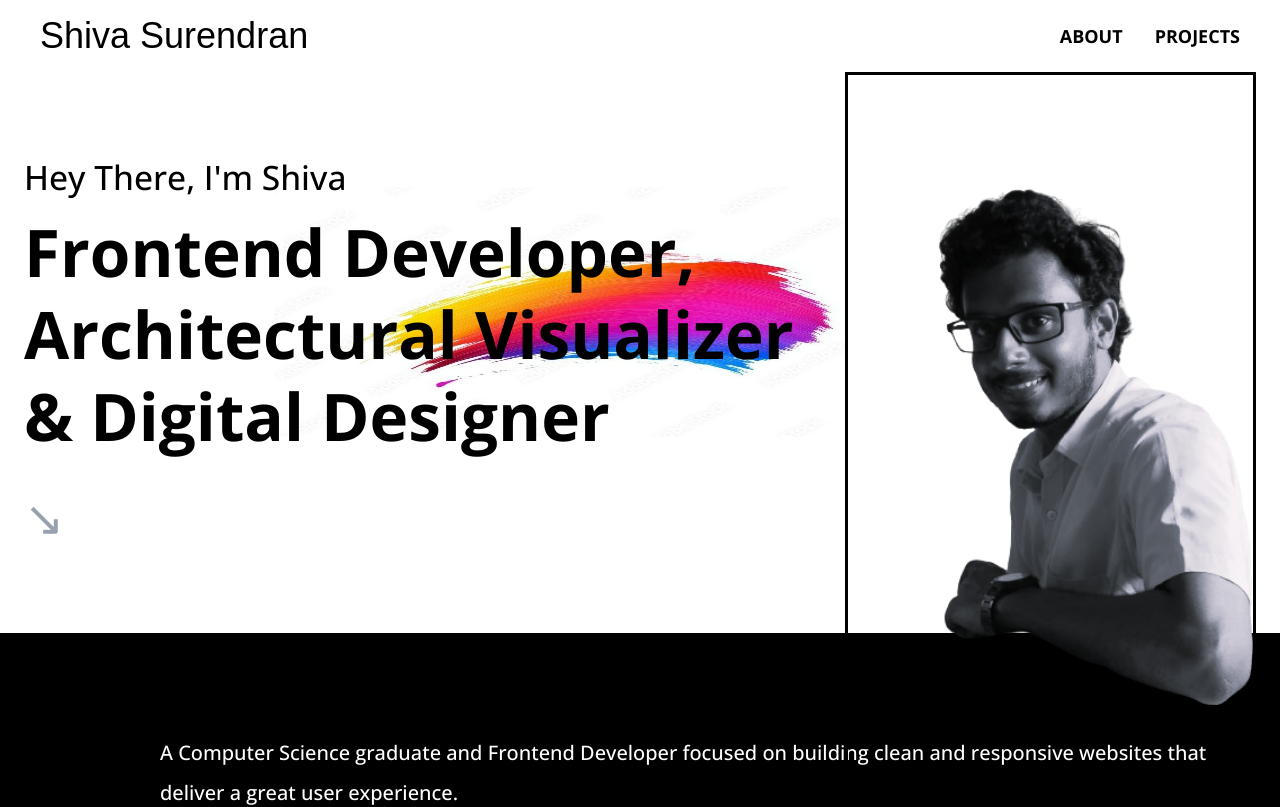
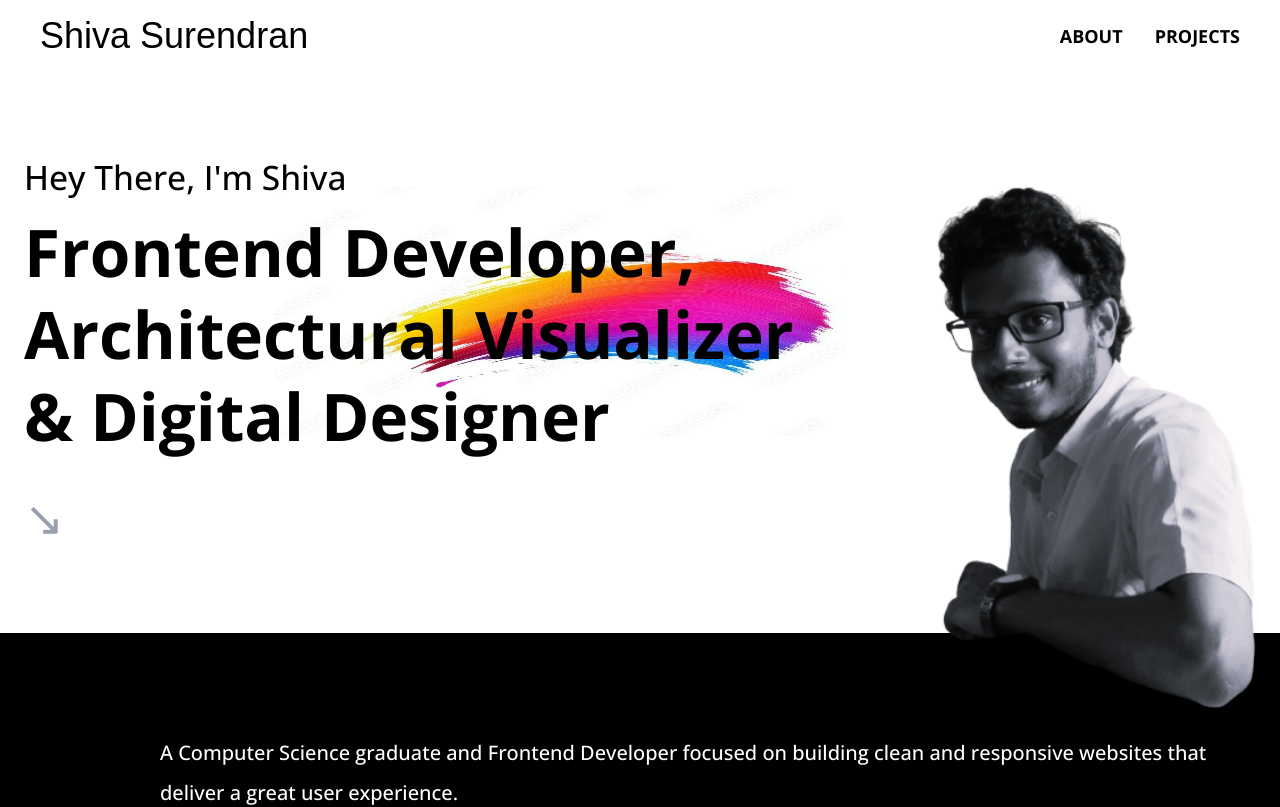
Before and after one commit to Shiva-Surendran/portfolio, a Next.js app: page / in a window 1280 px wide. Shown: the top 807 px of the page. Built offline with nearby package versions, Linux system fonts and the light colour scheme; a web font is replaced by a local one.

Commit message:
final update page.tsx

```diff
--- a/app/page.tsx
+++ b/app/page.tsx
@@ -83,6 +83,8 @@ export default function HeroSection() {
               lg:w-full
               lg:h-[700px]
               object-cover
+                  lg:border-0
+
               border-3
             "
           />
```
